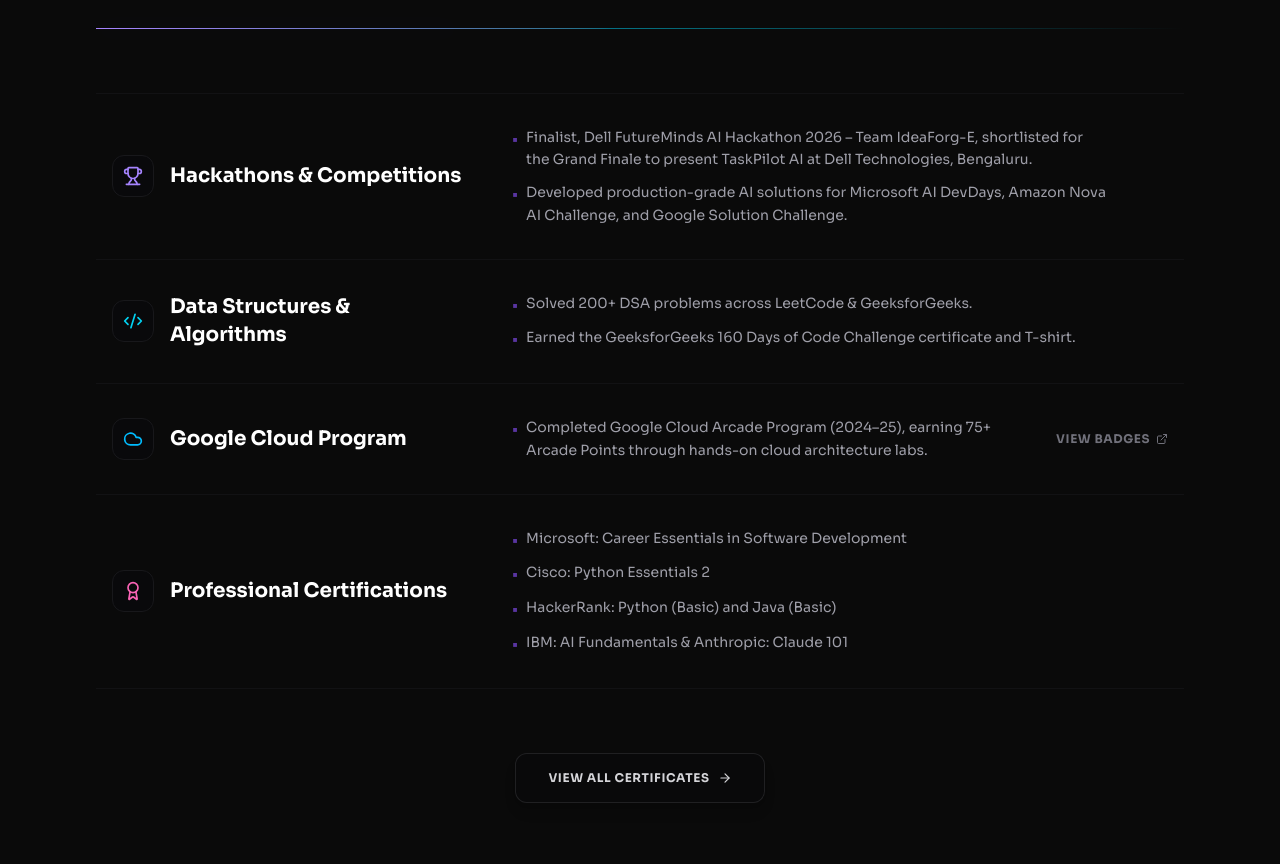
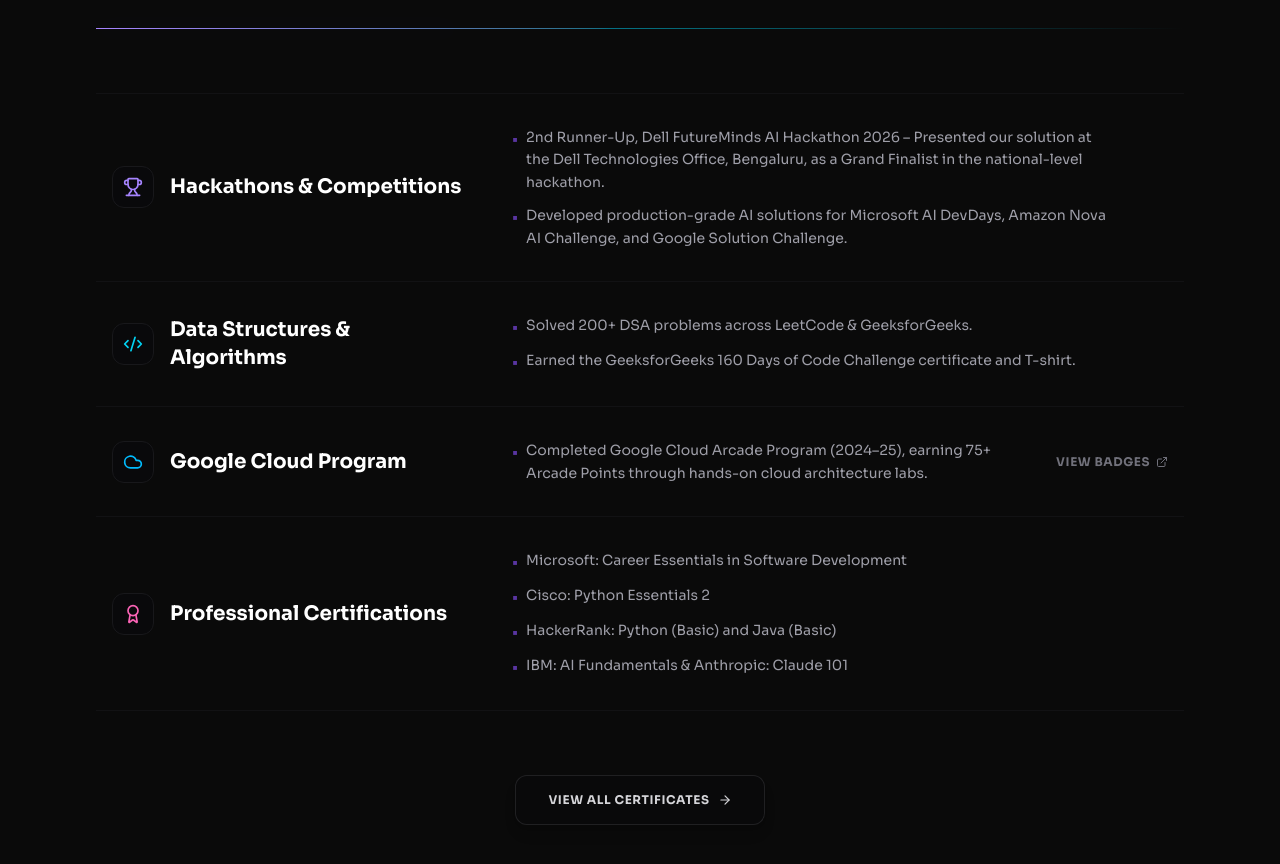
Before and after one commit to Anil-Pradhan-web/MY-PORTFOLIO, a Next.js app: page / in a window 1280 px wide. Shown: the part 6760-7624 px from the top of the page. Built offline with nearby package versions, Linux system fonts and the light colour scheme; a web font is replaced by a local one.

Commit message:
feat: update Dell FutureMinds AI Hackathon achievement to 2nd Runner-Up across resume and portfolio

```diff
--- a/resume.html
+++ b/resume.html
@@ -265,7 +265,7 @@
     <div class="grid grid-cols-2 gap-x-8 gap-y-1.5 text-[9.1px] text-slate-600 leading-relaxed">
       <div class="flex items-start gap-2">
         <span class="text-sky-500 font-bold flex-shrink-0">&bull;</span>
-        <span>Finalist, Dell FutureMinds AI Hackathon 2026 – Team IdeaForg-E, shortlisted for the Grand Finale to present TaskPilot AI at Dell Technologies, Bengaluru.</span>
+        <span>2nd Runner-Up, Dell FutureMinds AI Hackathon 2026 – Presented our solution at the Dell Technologies Office, Bengaluru, as a Grand Finalist in the national-level hackathon.</span>
       </div>
       <div class="flex items-start gap-2">
         <span class="text-sky-500 font-bold flex-shrink-0">&bull;</span>
--- a/src/components/sections/Achievements.tsx
+++ b/src/components/sections/Achievements.tsx
@@ -8,7 +8,7 @@
   {
     title: "Hackathons & Competitions",
     desc: [
-      "Finalist, Dell FutureMinds AI Hackathon 2026 – Team IdeaForg-E, shortlisted for the Grand Finale to present TaskPilot AI at Dell Technologies, Bengaluru.",
+      "2nd Runner-Up, Dell FutureMinds AI Hackathon 2026 – Presented our solution at the Dell Technologies Office, Bengaluru, as a Grand Finalist in the national-level hackathon.",
       "Developed production-grade AI solutions for Microsoft AI DevDays, Amazon Nova AI Challenge, and Google Solution Challenge."
     ],
     icon: Trophy,
```
Also changed, not shown: 2 other files (tests, documents, lock files or other folders).
